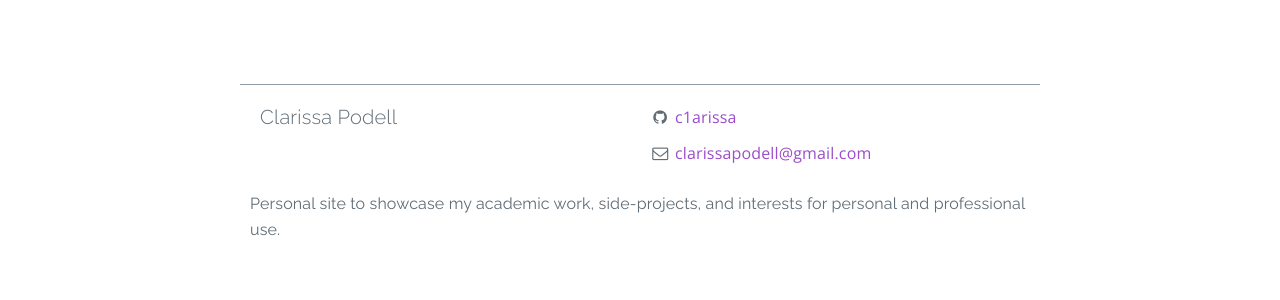
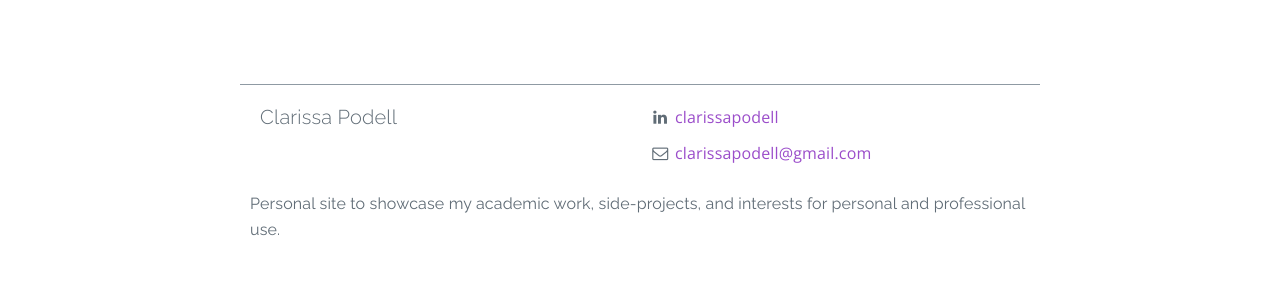
Before and after one commit to c1arissa/c1arissa.github.io, a Jekyll site: the page built from _posts/2018-01-24-first-post.md, in a window 1280 px wide. Shown: the part 495-795 px from the top of the page. Built offline with Jekyll 4.4.1, drawn with Linux system fonts in a browser that asks for light colours; nearby versions of some CDN libraries; a style sheet for code colours, icons or effects is not loaded.

Commit message:
Update footer.html

```diff
--- a/_includes/footer.html
+++ b/_includes/footer.html
@@ -12,13 +12,18 @@
 
         <div class="column">
           <ul class="social-media-list">
+            <li>
+              <i class="fa fa-linkedin fa-fw"></i>
+                  <a href="https://www.linkedin.com/in/clarissapodell/"> clarissapodell</a>
+            </li>
+            <!--
             {% if site.github_username %}
             <li>
                 <i class="fa fa-github fa-fw"></i>
                   <a href="https://github.com/{{ site.github_username }}"> {{ site.github_username }}</a>
             </li>
             {% endif %}
-
+            -->
             {% if site.twitter_username %}
             <li>
               {% include icon-twitter.html username=site.twitter_username %}
```
